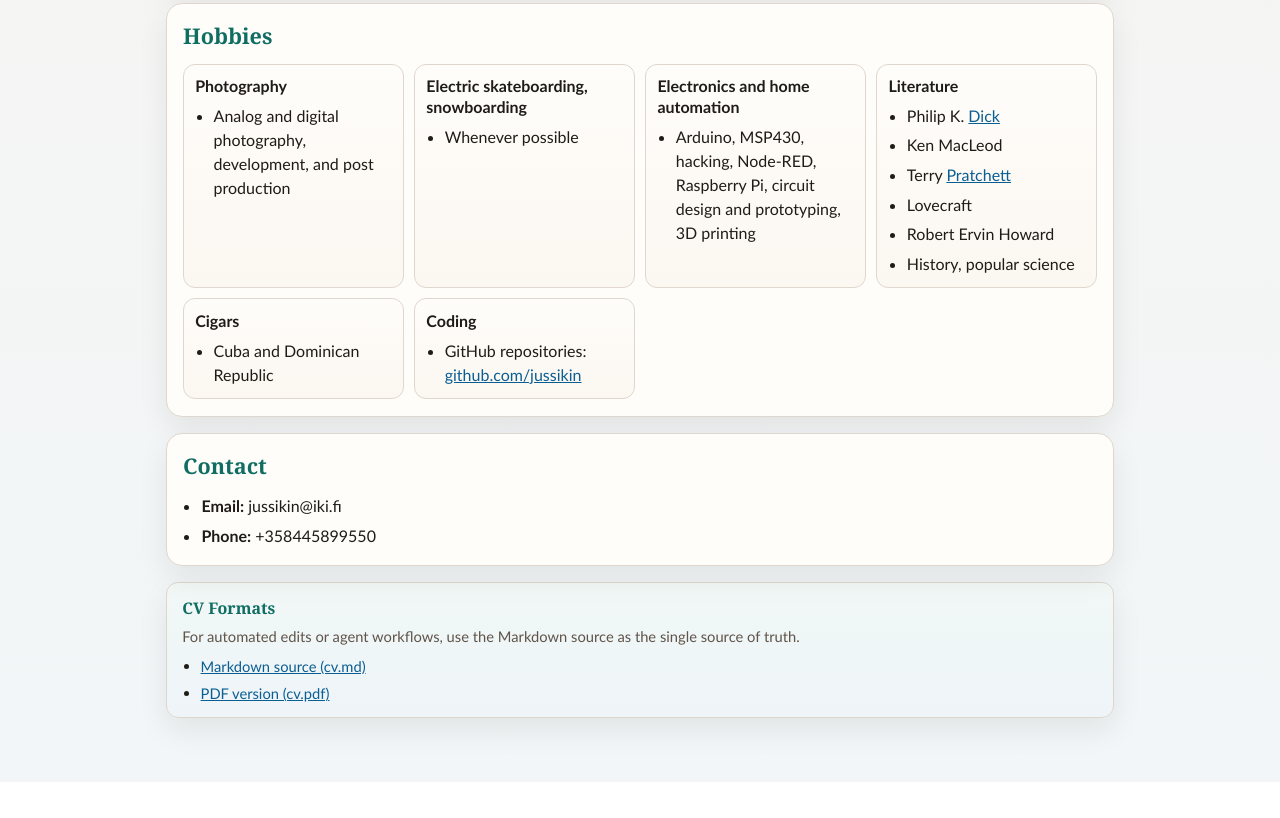
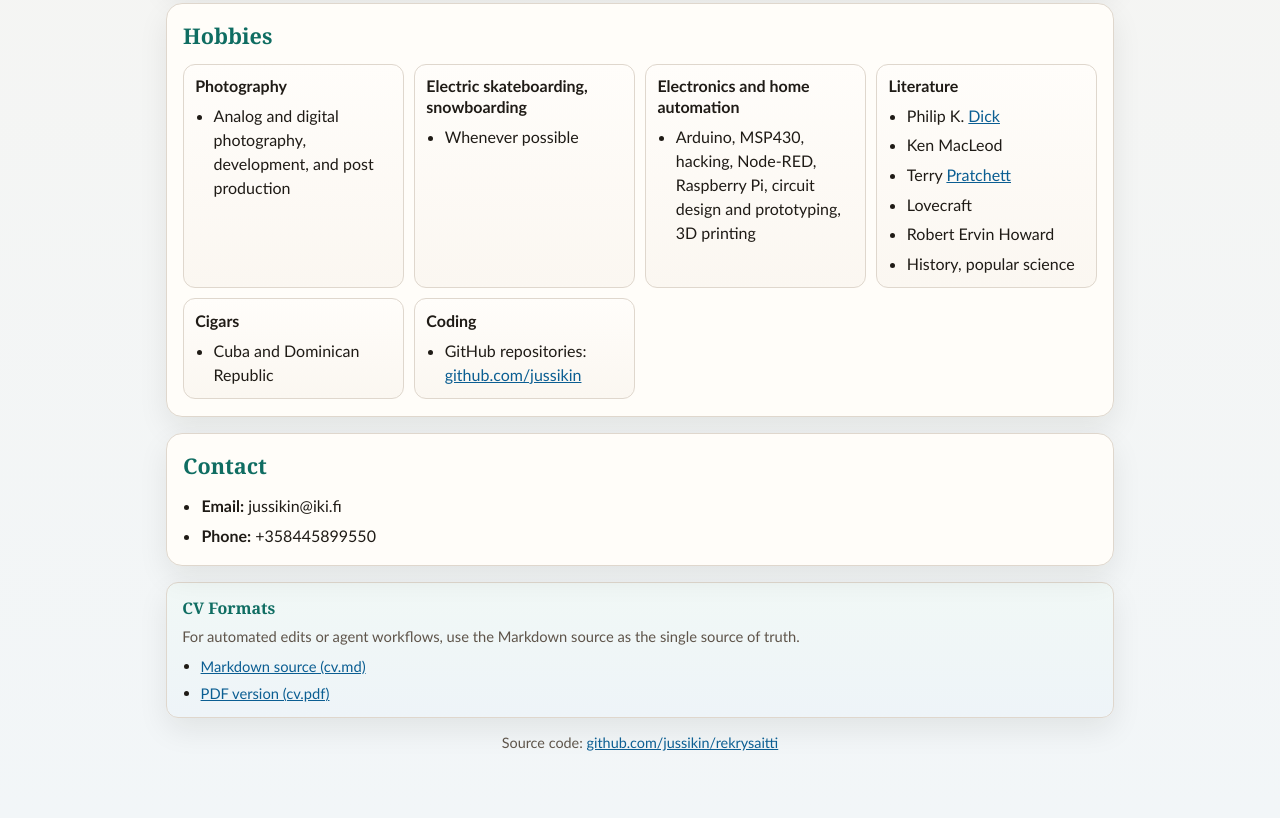
Before and after one commit to jussikin/rekrysaitti, a website: page saitti/index.html in a window 1280 px wide. Shown: the part 1848-2666 px from the top of the page. Before the commit the page ends 2630 px from the top, so only its background shows below. Drawn offline with Linux system fonts and the light colour scheme.

Commit message:
add github source link at bottom of cv page

```diff
--- a/saitti/index.html
+++ b/saitti/index.html
@@ -100,6 +100,8 @@
         <li><a href="cv.pdf">PDF version (cv.pdf)</a></li>
       </ul>
     </aside>
+
+    <p class="source-link">Source code: <a href="https://github.com/jussikin/rekrysaitti">github.com/jussikin/rekrysaitti</a></p>
   </main>
 </body>
 </html>
--- a/saitti/style-modern.css
+++ b/saitti/style-modern.css
@@ -160,6 +160,13 @@ li {
   margin: 0;
 }
 
+.source-link {
+  margin: 0.85rem 0 0;
+  text-align: center;
+  font-size: 0.9rem;
+  color: var(--muted);
+}
+
 @keyframes riseIn {
   from {
     opacity: 0;
--- a/scripts/generate-site.js
+++ b/scripts/generate-site.js
@@ -276,6 +276,8 @@ function buildModernHtml(data) {
     '        <li><a href="cv.pdf">PDF version (cv.pdf)</a></li>',
     "      </ul>",
     "    </aside>",
+    "",
+    "    <p class=\"source-link\">Source code: <a href=\"https://github.com/jussikin/rekrysaitti\">github.com/jussikin/rekrysaitti</a></p>",
     "  </main>",
     "</body>",
     "</html>",
```
